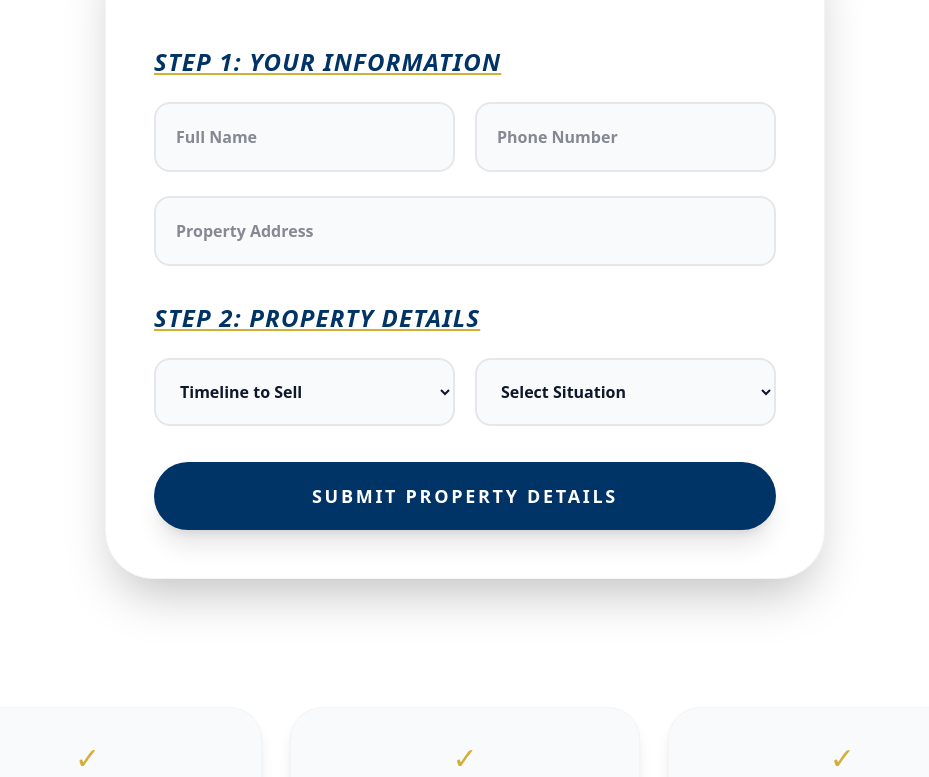
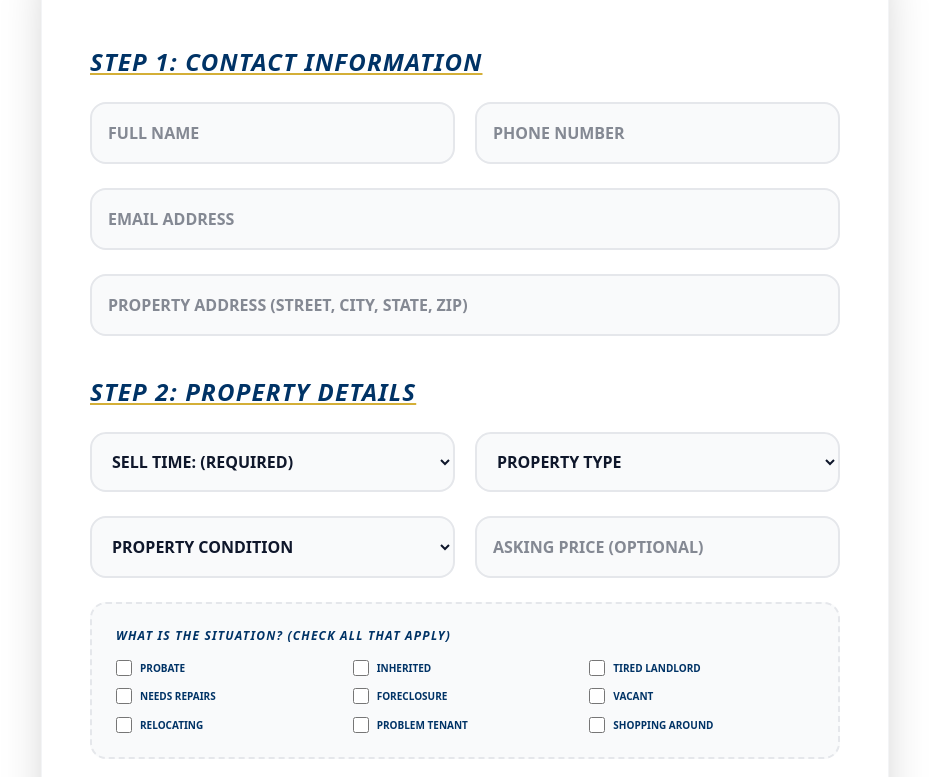
Before and after one commit to nijackacquisitions56/nijack-property-solutions, a React (Vite) app: page / in a window 1280 px wide. Shown: the part 583-1360 px from the top of the page, without its empty margins (175-1104 px from the left). Built offline with nearby package versions, Linux system fonts and the light colour scheme.

Commit message:
Update App.jsx

```diff
--- a/src/App.jsx
+++ b/src/App.jsx
@@ -8,23 +8,13 @@ const NijackSite = () => {
       <nav className="bg-white py-3 border-b-2 border-[#D4AF37] sticky top-0 z-50 shadow-sm">
         <div className="max-w-6xl mx-auto px-4 md:px-6 flex justify-between items-center">
           <div className="flex items-center gap-2 md:gap-3">
-            <div className="bg-[#003366] text-white font-black px-3 py-1.5 rounded text-lg shadow-md">
-              N.P.S.
-            </div>
+            <div className="bg-[#003366] text-white font-black px-3 py-1.5 rounded text-lg shadow-md">N.P.S.</div>
             <div className="flex flex-col text-left">
-              <span className="text-[#003366] font-black text-base md:text-xl tracking-tighter leading-none uppercase">
-                NIJACK PROPERTY
-              </span>
-              <span className="text-[#D4AF37] font-bold text-[9px] md:text-[10px] tracking-[0.3em] uppercase leading-none mt-1">
-                S O L U T I O N S
-              </span>
+              <span className="text-[#003366] font-black text-base md:text-xl tracking-tighter leading-none uppercase">NIJACK PROPERTY</span>
+              <span className="text-[#D4AF37] font-bold text-[9px] md:text-[10px] tracking-[0.3em] uppercase leading-none mt-1">S O L U T I O N S</span>
             </div>
           </div>
-
-          <a
-            href="tel:3303319070"
-            className="bg-[#003366] text-white px-5 py-3 md:px-6 md:py-3 rounded-full font-black text-sm md:text-base hover:bg-[#D4AF37] hover:text-[#003366] transition-all shadow-lg border-2 border-[#D4AF37]/20"
-          >
+          <a href="tel:3303319070" className="bg-[#003366] text-white px-5 py-3 md:px-6 md:py-3 rounded-full font-black text-sm md:text-base hover:bg-[#D4AF37] hover:text-[#003366] transition-all shadow-lg border-2 border-[#D4AF37]/20">
             330-331-9070
           </a>
         </div>
@@ -36,82 +26,86 @@ const NijackSite = () => {
           <p className="text-[#D4AF37] font-black uppercase tracking-[0.28em] text-xs md:text-sm mb-4 italic">
             Northeast Ohio & Nationwide Investment Solutions
           </p>
-
           <h1 className="text-4xl md:text-7xl font-black mb-6 uppercase tracking-tighter leading-tight">
-            Sell Your House <br className="md:hidden" />
-            <span className="relative inline-block px-1">
-              FAST
-              <svg className="absolute -bottom-1 md:-bottom-2 left-0 w-full h-3 md:h-4 text-[#D4AF37]" viewBox="0 0 100 10" preserveAspectRatio="none">
-                <path d="M0 5 Q 50 12 100 5" stroke="currentColor" strokeWidth="8" fill="transparent" />
-              </svg>
-            </span>{" "}
-            For <br className="md:hidden" />
-            <span className="relative inline-block text-[#D4AF37] px-1">
-              CASH
-              <svg className="absolute -bottom-1 md:-bottom-2 left-0 w-full h-3 md:h-4 text-white opacity-40" viewBox="0 0 100 10" preserveAspectRatio="none">
-                <path d="M0 8 Q 50 2 100 8" stroke="currentColor" strokeWidth="6" fill="transparent" />
-              </svg>
-            </span>
+            Sell Your House <span className="relative inline-block px-1">FAST<svg className="absolute -bottom-1 md:-bottom-2 left-0 w-full h-3 md:h-4 text-[#D4AF37]" viewBox="0 0 100 10" preserveAspectRatio="none"><path d="M0 5 Q 50 12 100 5" stroke="currentColor" strokeWidth="8" fill="transparent"/></svg></span> For <span className="relative inline-block text-[#D4AF37] px-1">CASH<svg className="absolute -bottom-1 md:-bottom-2 left-0 w-full h-3 md:h-4 text-white opacity-40" viewBox="0 0 100 10" preserveAspectRatio="none"><path d="M0 8 Q 50 2 100 8" stroke="currentColor" strokeWidth="6" fill="transparent"/></svg></span>
           </h1>
-
-          <p className="text-xl md:text-2xl font-bold italic opacity-95 uppercase tracking-[0.15em] mb-6">
-            "Rooted in Care, Driven by Results."
-          </p>
-
+          <p className="text-xl md:text-2xl font-bold italic opacity-95 uppercase tracking-[0.15em] mb-6">"Rooted in Care, Driven by Results."</p>
           <div className="inline-flex items-center bg-white/10 border border-white/20 px-7 py-3 rounded-full">
-            <p className="text-xs md:text-sm font-black uppercase tracking-[0.08em]">
-              Closing Timeline: 14–30 Days
-            </p>
+            <p className="text-xs md:text-sm font-black uppercase tracking-[0.08em]">Closing Timeline: 14–30 Days</p>
           </div>
         </div>
       </section>
 
       {/* 3. MAIN FORM */}
       <section id="property-form" className="relative -mt-10 md:-mt-12 pb-14 md:pb-16 scroll-mt-24">
-        <div className="max-w-3xl mx-auto px-4 md:px-6">
+        <div className="max-w-4xl mx-auto px-4 md:px-6">
           <form className="bg-white rounded-[2rem] md:rounded-[3rem] shadow-2xl border border-gray-100 overflow-hidden">
             <div className="bg-[#D4AF37] py-5 md:py-6 text-center px-4">
-              <h2 className="text-[#003366] font-black uppercase text-sm md:text-xl tracking-[0.16em]">
-                Start Your Successful Closing Today
-              </h2>
+              <h2 className="text-[#003366] font-black uppercase text-sm md:text-xl tracking-[0.16em]">Start Your Successful Closing Today</h2>
             </div>
 
-            <div className="p-6 md:p-12 space-y-9">
+            <div className="p-6 md:p-12 space-y-10">
+              {/* Step 1: Contact Info */}
               <div className="space-y-6">
-                <h3 className="text-[#003366] font-black uppercase tracking-wider text-lg md:text-2xl italic underline decoration-[#D4AF37]">
-                  Step 1: Your Information
-                </h3>
+                <h3 className="text-[#003366] font-black uppercase tracking-wider text-lg md:text-2xl italic underline decoration-[#D4AF37]">Step 1: Contact Information</h3>
                 <div className="grid md:grid-cols-2 gap-5">
-                  <input type="text" placeholder="Full Name" className="w-full bg-gray-50 border-2 border-gray-200 rounded-2xl p-4 md:p-5 font-semibold focus:border-[#003366] outline-none" required />
-                  <input type="tel" placeholder="Phone Number" className="w-full bg-gray-50 border-2 border-gray-200 rounded-2xl p-4 md:p-5 font-semibold focus:border-[#003366] outline-none" required />
+                  <input type="text" placeholder="FULL NAME" className="w-full bg-gray-50 border-2 border-gray-200 rounded-2xl p-4 font-semibold outline-none focus:border-[#003366]" required />
+                  <input type="tel" placeholder="PHONE NUMBER" className="w-full bg-gray-50 border-2 border-gray-200 rounded-2xl p-4 font-semibold outline-none focus:border-[#003366]" required />
                 </div>
-                <input type="text" placeholder="Property Address" className="w-full bg-gray-50 border-2 border-gray-200 rounded-2xl p-4 md:p-5 font-semibold focus:border-[#003366] outline-none" required />
+                <input type="email" placeholder="EMAIL ADDRESS" className="w-full bg-gray-50 border-2 border-gray-200 rounded-2xl p-4 font-semibold outline-none focus:border-[#003366]" required />
+                <input type="text" placeholder="PROPERTY ADDRESS (STREET, CITY, STATE, ZIP)" className="w-full bg-gray-50 border-2 border-gray-200 rounded-2xl p-4 font-semibold outline-none focus:border-[#003366]" required />
               </div>
 
+              {/* Step 2: Property Details */}
               <div className="space-y-6">
-                <h3 className="text-[#003366] font-black uppercase tracking-wider text-lg md:text-2xl italic underline decoration-[#D4AF37]">
-                  Step 2: Property Details
-                </h3>
+                <h3 className="text-[#003366] font-black uppercase tracking-wider text-lg md:text-2xl italic underline decoration-[#D4AF37]">Step 2: Property Details</h3>
                 <div className="grid md:grid-cols-2 gap-5">
-                  <select className="w-full bg-gray-50 border-2 border-gray-200 rounded-2xl p-4 md:p-5 font-semibold focus:border-[#003366] outline-none" defaultValue="">
-                    <option value="" disabled>Timeline to Sell</option>
-                    <option>&lt; 30 Days</option>
-                    <option>&lt; 90 Days</option>
-                    <option>Flexible</option>
+                  <select className="w-full bg-gray-50 border-2 border-gray-200 rounded-2xl p-4 font-semibold outline-none focus:border-[#003366]" defaultValue="">
+                    <option value="" disabled>SELL TIME: (REQUIRED)</option>
+                    <option>ASAP (RIGHT AWAY)</option>
+                    <option>&lt; 30 DAYS</option>
+                    <option>&lt; 90 DAYS</option>
+                    <option>180 DAYS+</option>
                   </select>
-                  <select className="w-full bg-gray-50 border-2 border-gray-200 rounded-2xl p-4 md:p-5 font-semibold focus:border-[#003366] outline-none" defaultValue="">
-                    <option value="" disabled>Select Situation</option>
-                    <option>Inherited</option>
-                    <option>Vacant</option>
-                    <option>Repairs Needed</option>
-                    <option>Other</option>
+                  <select className="w-full bg-gray-50 border-2 border-gray-200 rounded-2xl p-4 font-semibold outline-none focus:border-[#003366]" defaultValue="">
+                    <option value="" disabled>PROPERTY TYPE</option>
+                    <option>SINGLE FAMILY HOUSE</option>
+                    <option>MULTI-FAMILY</option>
+                    <option>CONDO/TOWNHOME</option>
+                    <option>LAND</option>
+                    <option>OTHER</option>
                   </select>
                 </div>
+                <div className="grid md:grid-cols-2 gap-5">
+                  <select className="w-full bg-gray-50 border-2 border-gray-200 rounded-2xl p-4 font-semibold outline-none focus:border-[#003366]" defaultValue="">
+                    <option value="" disabled>PROPERTY CONDITION</option>
+                    <option>EXCELLENT (MOVE-IN READY)</option>
+                    <option>GOOD (MINIMAL REPAIRS)</option>
+                    <option>NEEDS WORK (MODERATE REPAIRS)</option>
+                    <option>DISTRESSED (MAJOR REPAIRS)</option>
+                  </select>
+                  <input type="text" placeholder="ASKING PRICE (OPTIONAL)" className="w-full bg-gray-50 border-2 border-gray-200 rounded-2xl p-4 font-semibold outline-none focus:border-[#003366]" />
+                </div>
+
+                <div className="bg-gray-50 p-6 rounded-2xl border-2 border-dashed border-gray-200">
+                  <p className="text-[#003366] font-black text-xs uppercase mb-4 tracking-widest italic">What is the situation? (Check all that apply)</p>
+                  <div className="grid grid-cols-2 md:grid-cols-3 gap-3">
+                    {["Probate", "Inherited", "Tired Landlord", "Needs Repairs", "Foreclosure", "Vacant", "Relocating", "Problem Tenant", "Shopping Around"].map((label) => (
+                      <label key={label} className="flex items-center gap-2 cursor-pointer">
+                        <input type="checkbox" className="h-4 w-4 accent-[#003366]" />
+                        <span className="font-bold uppercase text-[10px] text-[#003366]">{label}</span>
+                      </label>
+                    ))}
+                  </div>
+                </div>
+
+                <textarea placeholder="ADDITIONAL NOTES (TELL US MORE ABOUT THE PROPERTY...)" rows="4" className="w-full bg-gray-50 border-2 border-gray-200 rounded-2xl p-4 font-semibold outline-none focus:border-[#003366] resize-none"></textarea>
               </div>
 
-              <button type="submit" className="w-full bg-[#003366] text-white py-5 rounded-full font-black uppercase tracking-[0.15em] text-lg hover:bg-[#D4AF37] hover:text-[#003366] transition-all shadow-xl">
-                Submit Property Details
+              <button type="submit" className="w-full bg-[#003366] text-white py-6 rounded-full font-black uppercase tracking-[0.2em] text-xl hover:bg-[#D4AF37] hover:text-[#003366] transition-all shadow-xl">
+                Get My Cash Offer →
               </button>
+              <p className="text-center text-[10px] font-bold text-gray-400 uppercase tracking-widest leading-relaxed">By submitting, you agree to be contacted by Nijack Property Solutions regarding your property inquiry.</p>
             </div>
           </form>
         </div>
@@ -124,17 +118,17 @@ const NijackSite = () => {
             <div className="bg-gray-50 rounded-[2rem] p-8 shadow-lg border border-gray-100 text-center">
               <div className="text-[#D4AF37] text-3xl mb-4">✓</div>
               <h3 className="text-[#003366] font-black uppercase text-xl mb-3">No Repairs Needed</h3>
-              <p className="text-gray-700 text-base font-medium leading-relaxed">Sell your property as-is. No cleanup and no costly updates before closing.</p>
+              <p className="text-gray-700 font-medium">Sell your property as-is. No cleanup and no costly updates before closing.</p>
             </div>
             <div className="bg-gray-50 rounded-[2rem] p-8 shadow-lg border border-gray-100 text-center">
               <div className="text-[#D4AF37] text-3xl mb-4">✓</div>
               <h3 className="text-[#003366] font-black uppercase text-xl mb-3">No Agent Commissions</h3>
-              <p className="text-gray-700 text-base font-medium leading-relaxed">Skip listing fees and traditional costs. We focus on a direct solution.</p>
+              <p className="text-gray-700 font-medium">Skip listing fees and traditional costs. We focus on a direct solution.</p>
             </div>
             <div className="bg-gray-50 rounded-[2rem] p-8 shadow-lg border border-gray-100 text-center">
               <div className="text-[#D4AF37] text-3xl mb-4">✓</div>
               <h3 className="text-[#003366] font-black uppercase text-xl mb-3">Flexible Closing</h3>
-              <p className="text-gray-700 text-base font-medium leading-relaxed">Need to move quickly? We work to find a timeline that fits your situation.</p>
+              <p className="text-gray-700 font-medium">Need to move quickly? We work to find a timeline that fits your situation.</p>
             </div>
           </div>
         </div>
```
